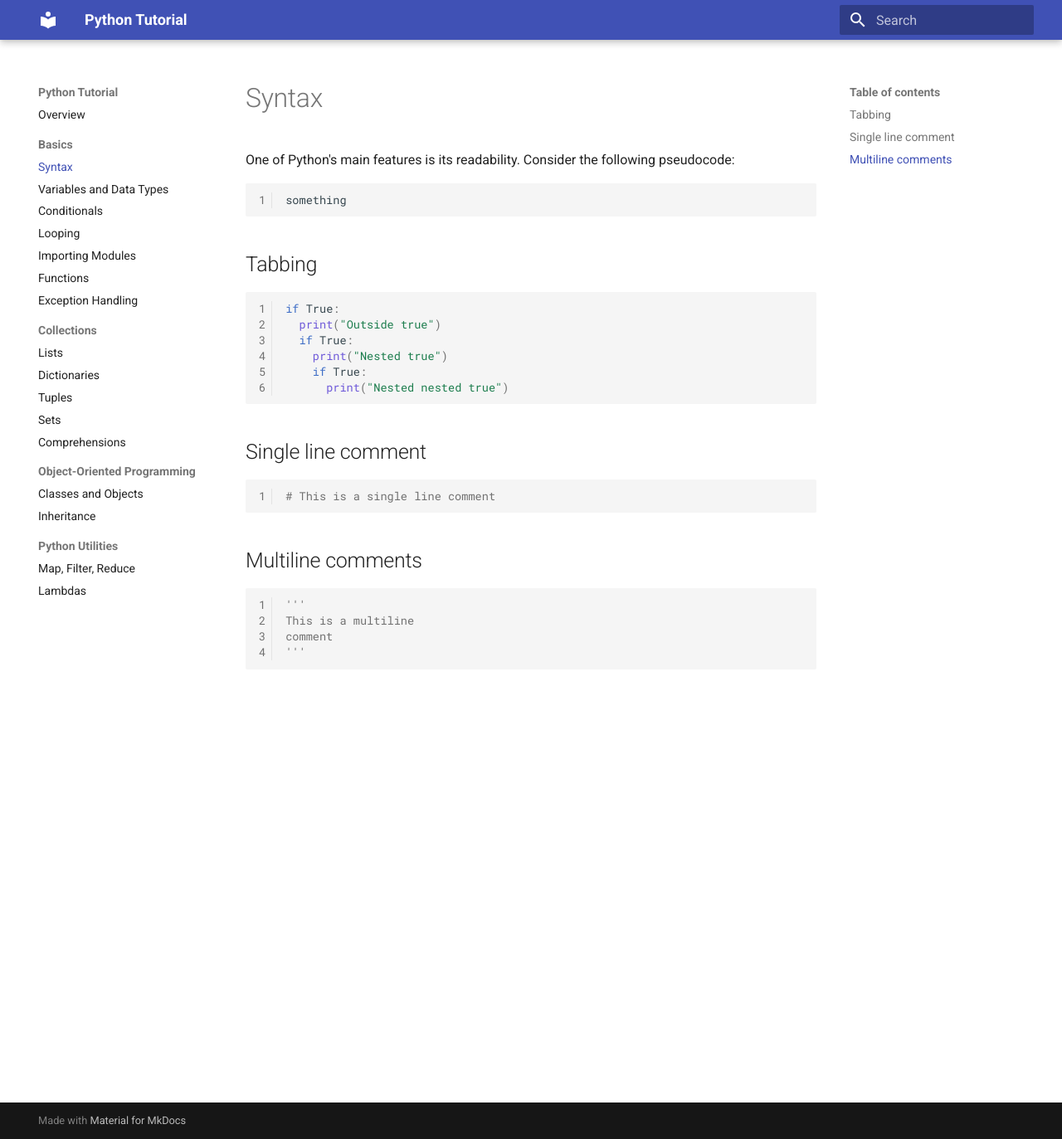
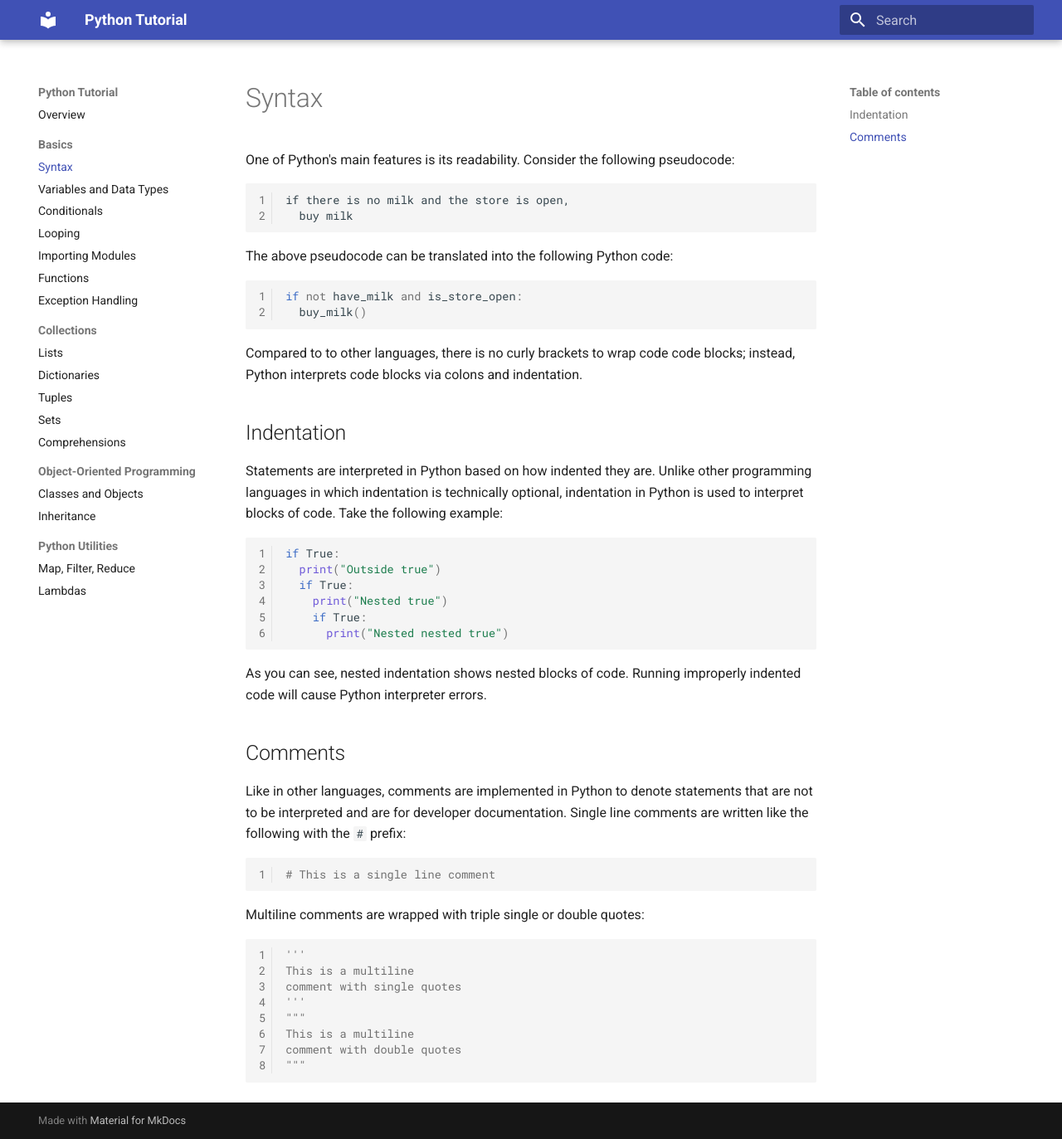
Before and after one commit to justinjoco/python-tutorial, an MkDocs documentation site: the page built from docs/basics/syntax.md, in a window 1280 px wide and 1373 px high. Shown: the whole window at 83% size. Built offline with MkDocs 1.6.1 and Material for MkDocs 9.7.7, drawn with Linux system fonts in a browser that asks for light colours.

Commit message:
finished syntax file

````diff
--- a/docs/basics/syntax.md
+++ b/docs/basics/syntax.md
@@ -1,9 +1,18 @@
 One of Python's main features is its readability. Consider the following pseudocode:
 
-```pseudocode
-something
+```{r, eval = FALSE}
+if there is no milk and the store is open,
+  buy milk
 ```
-## Tabbing
+The above pseudocode can be translated into the following Python code:
+```python
+if not have_milk and is_store_open:
+  buy_milk()
+```
+
+Compared to to other languages, there is no curly brackets to wrap code code blocks; instead, Python interprets code blocks via colons and indentation.
+## Indentation
+Statements are interpreted in Python based on how indented they are. Unlike other programming languages in which indentation is technically optional, indentation in Python is used to interpret blocks of code. Take the following example:
 ```python
 if True:
   print("Outside true")
@@ -11,18 +20,23 @@ if True:
     print("Nested true")
     if True:
       print("Nested nested true")
-
 ```
+As you can see, nested indentation shows nested blocks of code. Running improperly indented code will cause Python interpreter errors.
 
 
-## Single line comment
+## Comments
+Like in other languages, comments are implemented in Python to denote statements that are not to be interpreted and are for developer documentation. Single line comments are written like the following with the `#` prefix:
 ```python
 # This is a single line comment
 ```
-## Multiline comments
+Multiline comments are wrapped with triple single or double quotes:
 ```python
 '''
 This is a multiline
-comment
+comment with single quotes
 '''
+"""
+This is a multiline
+comment with double quotes
+"""
 ```
````
